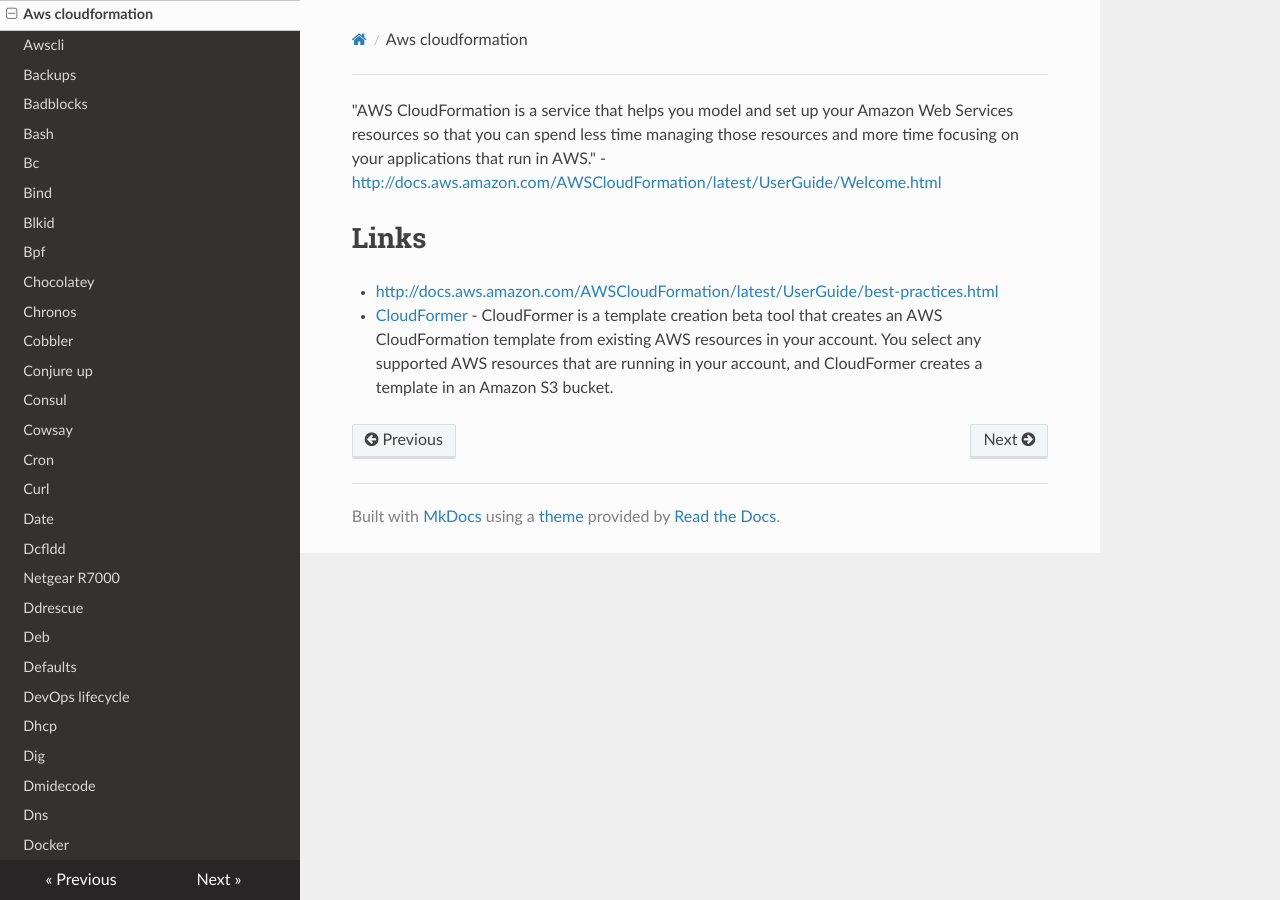
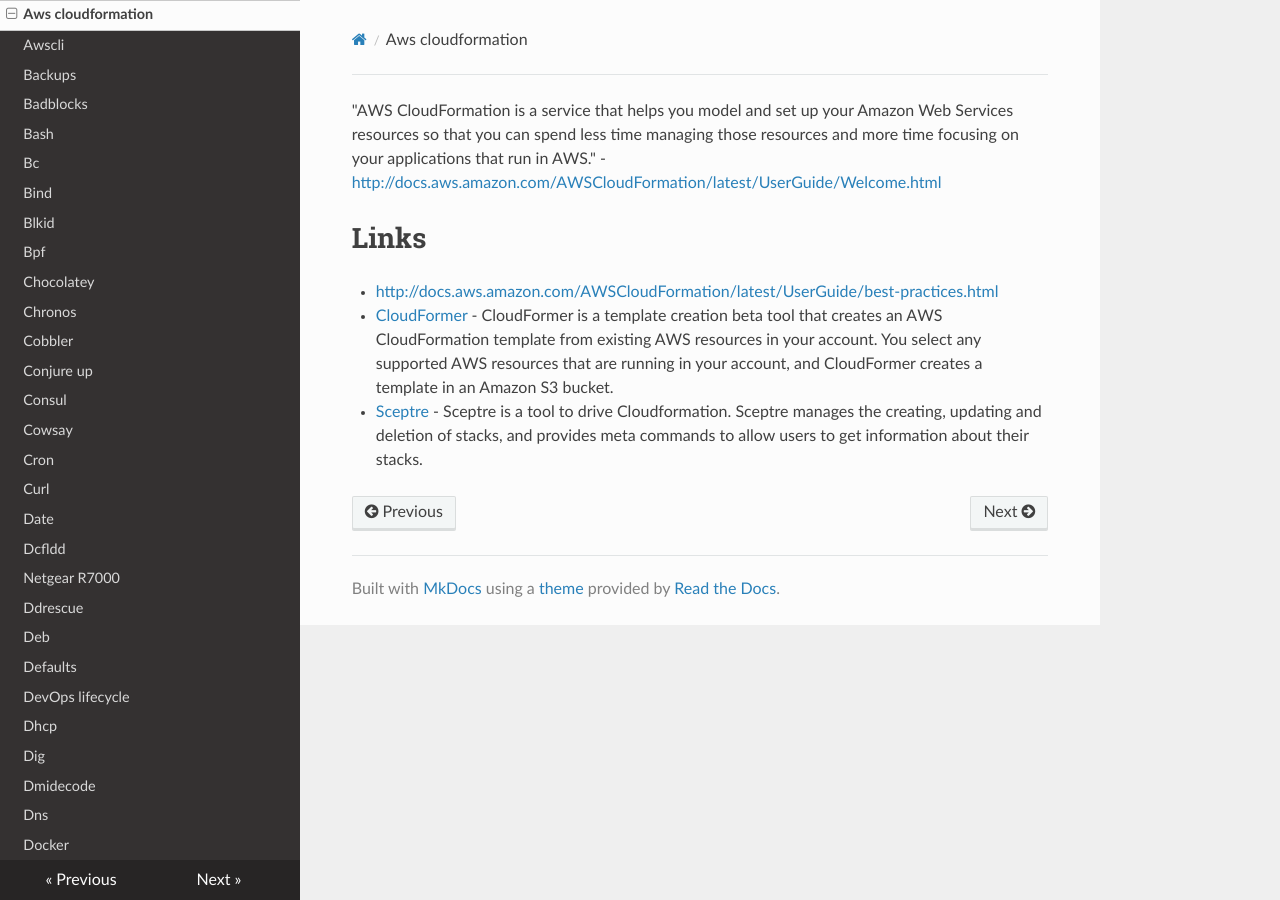
Before and after one commit to lando-cal/tech-notes, an MkDocs documentation site: the page built from docs/aws-cloudformation.md, in a window 1280 px wide. Built offline with MkDocs 1.6.1, drawn with Linux system fonts in a browser that asks for light colours; nearby versions of some CDN libraries.

Commit message:
Add Sceptre link

```diff
--- a/docs/aws-cloudformation.md
+++ b/docs/aws-cloudformation.md
@@ -4,3 +4,4 @@
 
 - <http://docs.aws.amazon.com/AWSCloudFormation/latest/UserGuide/best-practices.html>
 - [CloudFormer](https://docs.aws.amazon.com/AWSCloudFormation/latest/UserGuide/cfn-using-cloudformer.html) - CloudFormer is a template creation beta tool that creates an AWS CloudFormation template from existing AWS resources in your account. You select any supported AWS resources that are running in your account, and CloudFormer creates a template in an Amazon S3 bucket.
+- [Sceptre](https://sceptre.cloudreach.com/) - Sceptre is a tool to drive Cloudformation. Sceptre manages the creating, updating and deletion of stacks, and provides meta commands to allow users to get information about their stacks.
```
